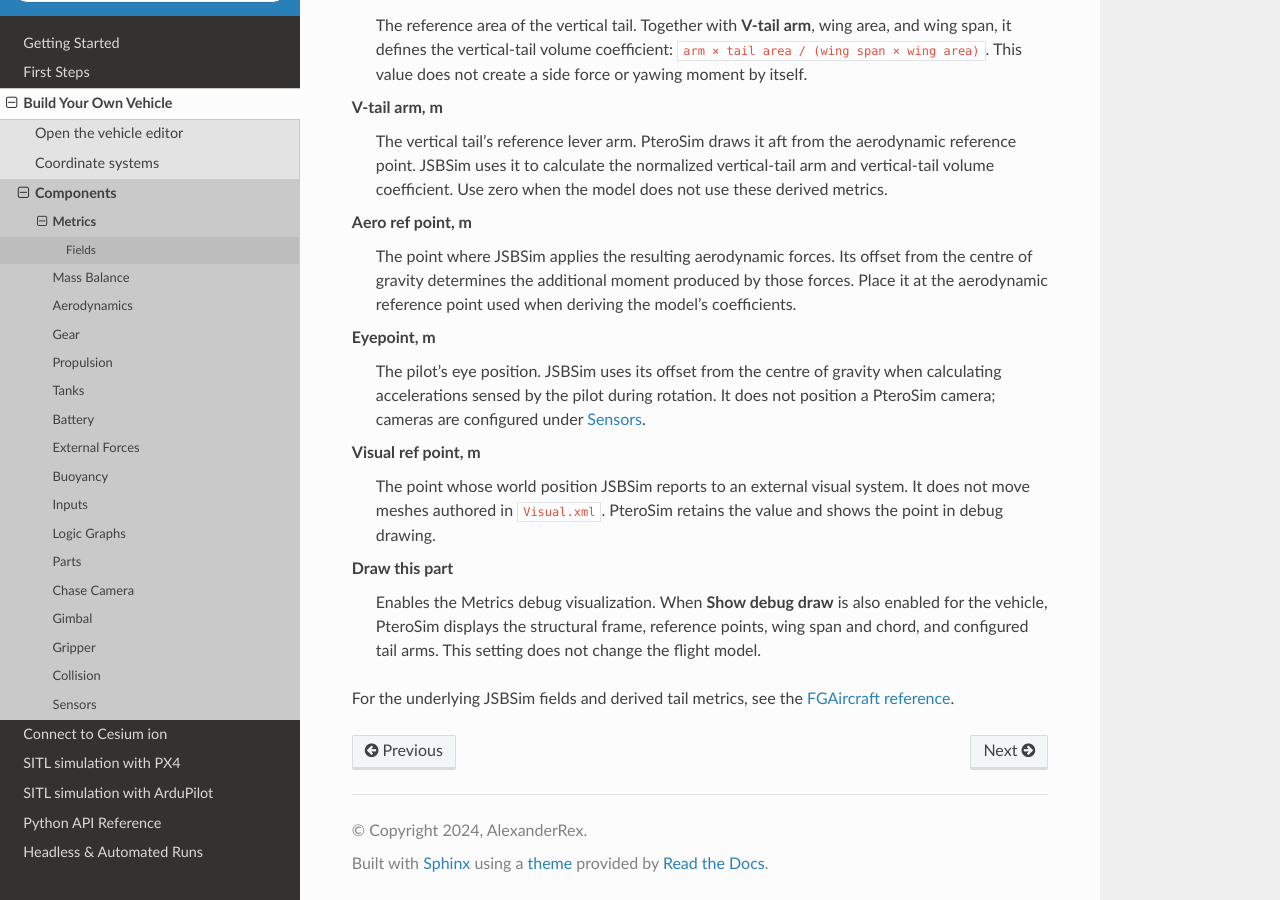
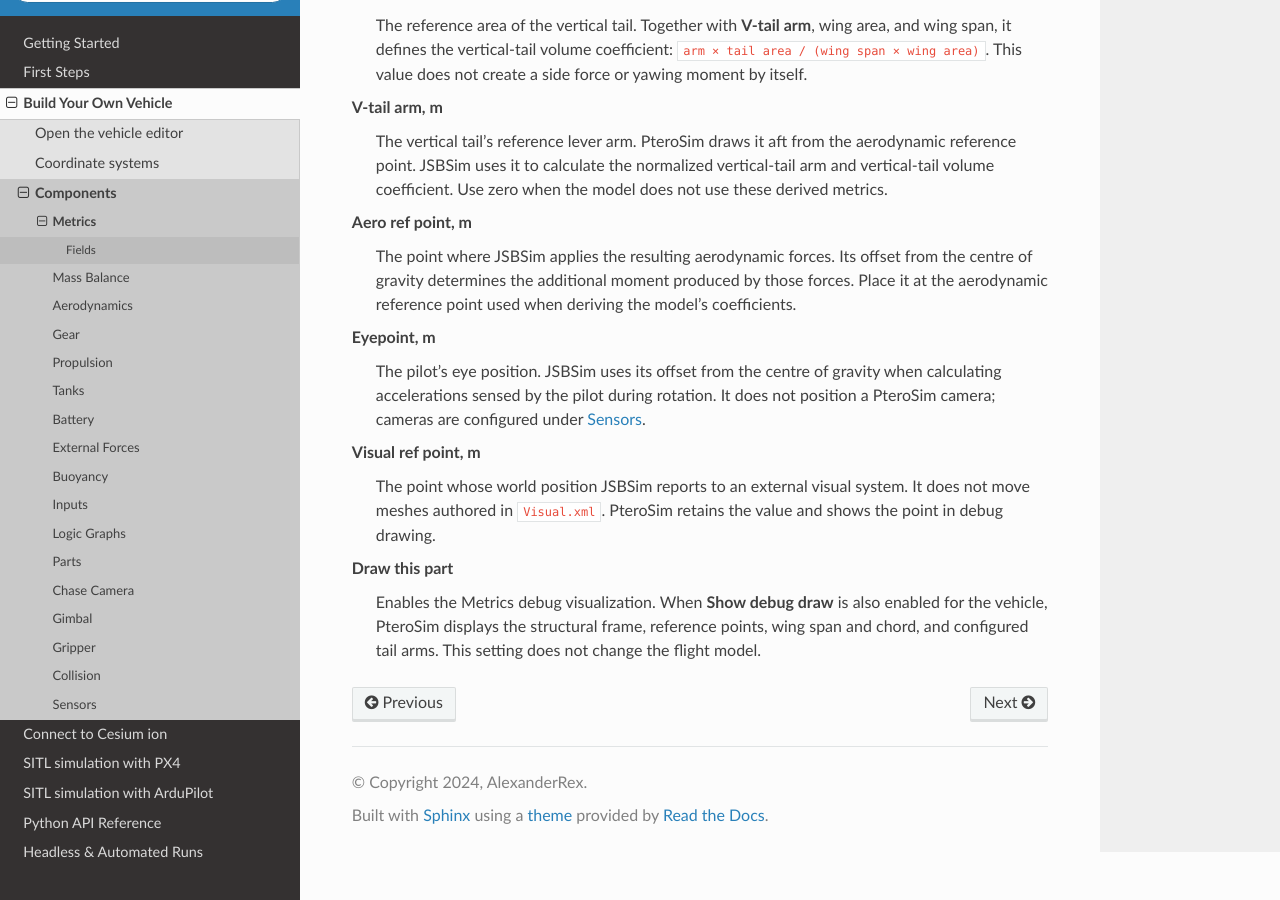
Before and after one commit to AlexanderRex/PteroSimDocs, a Sphinx documentation site: the page built from docs/source/editor/metrics.rst, in a window 1280 px wide and 900 px high, scrolled down 1463 px. Built offline with Sphinx 7.4.7 and the Read the Docs theme 3.1.0, drawn with Linux system fonts in a browser that asks for light colours.

Commit message:
Remove broken JSBSim reference link

```diff
--- a/docs/source/editor/metrics.rst
+++ b/docs/source/editor/metrics.rst
@@ -85,7 +85,3 @@ points use the JSBSim structural frame: X points aft, Y right, and Z up.
    enabled for the vehicle, PteroSim displays the structural frame, reference
    points, wing span and chord, and configured tail arms. This setting does not
    change the flight model.
-
-For the underlying JSBSim fields and derived tail metrics, see the
-`FGAircraft reference
-<https://jsbsim-team.github.io/jsbsim/classJSBSim_1_1FGAircraft.html>`_.
```
